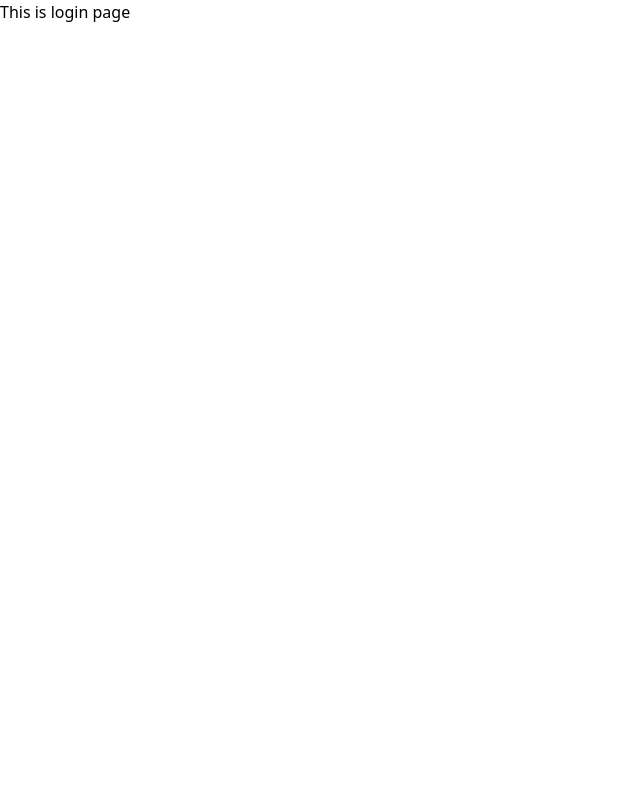
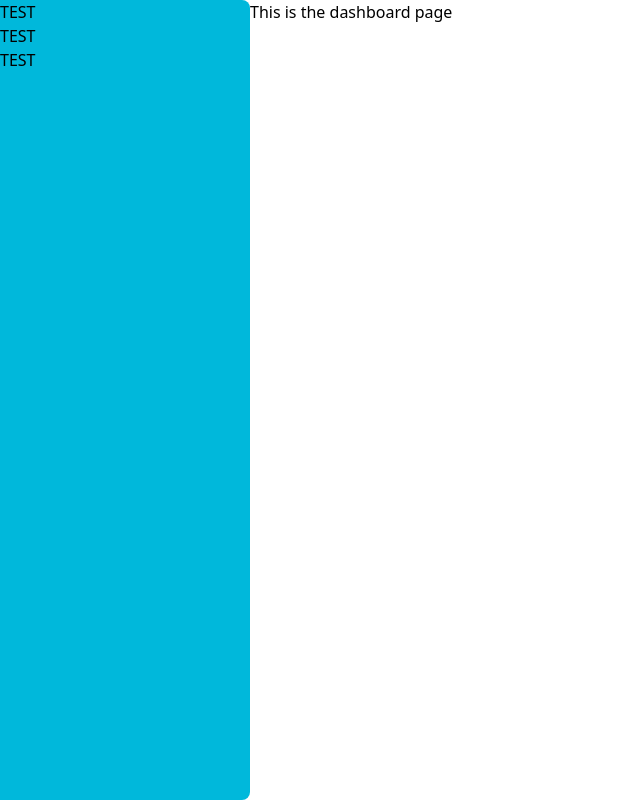
Before and after one commit to MihaGradisar/LoginApp, a Vue app: page / in a window 1280 px wide. Before the commit this address led to /login. Shown: the whole page, without its empty margins (0-640 px from the left). Built offline with nearby package versions, Linux system fonts and the light colour scheme; the HTML template or start-up script is replaced by a standard one.

Commit message:
App update

```diff
--- /dev/null
+++ b/src/components/AppDrawer.vue
@@ -0,0 +1,7 @@
+<template>
+  <div class="w-0 sm:w-[250px] h-screen bg-cyan-500 rounded-tr-lg rounded-br-lg overflow-hidden transition-all duration-300">
+    <h1>TEST</h1>
+    <h1>TEST</h1>
+    <h1>TEST</h1>
+  </div>
+</template>
--- a/src/stores/userAuthentication.ts
+++ b/src/stores/userAuthentication.ts
@@ -5,7 +5,7 @@ export const useCounterStore = defineStore('userAuthentication', () => {
 
   /* State */
 
-  const isLoggedIn = ref<boolean>(false)
+  const isLoggedIn = ref<boolean>(true)
 
   return {
     // State
--- a/src/views/DashboardView.vue
+++ b/src/views/DashboardView.vue
@@ -1,9 +1,18 @@
 <script setup lang="ts">
+import AppDrawer from '../components/AppDrawer.vue'
 
 </script>
 
 <template>
-  <div class="dashboard">
-    <h1>This is dashbard page</h1>
+<div class="flex transition-all duration-300">
+  <AppDrawer/>
+  <div class="flex-1 h-screen">
+    <header class="flex">
+      <div @click="console.log('Hello')" class="sm:hidden">
+
+      </div>
+      <h1 class="">This is the dashboard page</h1>
+    </header>
   </div>
+</div>
 </template>
```
